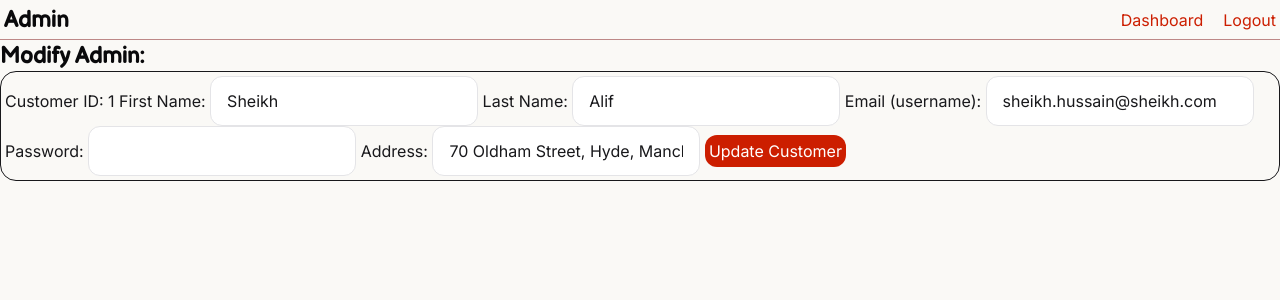
After one commit to Sheikh-H/CS50-Final-Project-Ecommerce-Store, a Flask app: page /modify_customer in a window 1280 px wide. The commit adds this page. Shown: the top 300 px of the page. Run offline with Flask 3, Linux system fonts and the light colour scheme; a user stored in the database is signed in; data comes from the database, SQL or seed files in the repository; both versions use the stored data as it was after the commit; style sheets or scripts are compiled from the project's sources.

Commit message:
customer update function complete

```diff
--- a/app.py
+++ b/app.py
@@ -93,6 +93,8 @@ def add_admin():
 def modify_admins():
     message = ""
     title = "Modify Admin"
+    if session["admin_role"] != "owner":
+        message = "Restricted Access"
     admins = existing_admins()
     if request.method == "POST":
         admin_id = request.form.get("admin_id")
@@ -102,6 +104,30 @@ def modify_admins():
         success, message = update_admin(admin_id, name, role, password)
     return render_template(
         "pages/admin/modify_admin.html", title=title, admins=admins, message=message
+    )
+
+
+@app.route("/modify_customer", methods=["GET", "POST"])
+@admin_required
+def modify_customers():
+    message = ""
+    title = "Modify customers"
+    success, customers = existing_customers()
+    if request.method == "POST":
+        user_id = request.form.get("user_id")
+        fname = request.form.get("firstname").strip().title()
+        sname = request.form.get("surname").strip().title()
+        email = request.form.get("email").strip()
+        password = request.form.get("password", "").strip()
+        address = request.form.get("address").strip()
+        success, message = update_customer(
+            user_id, fname, sname, email, password, address
+        )
+    return render_template(
+        "pages/admin/modify_customers.html",
+        title=title,
+        customers=customers,
+        message=message,
     )
 
 
--- a/helpers.py
+++ b/helpers.py
@@ -24,10 +24,62 @@ def date_time():
     return now
 
 
+def update_customer(user_id, fname, sname, email, password, address):
+    connection = connect_db()
+    cursor = connection.cursor()
+    try:
+        hashed_password = argon2.PasswordHasher().hash(password)
+        if password != "":
+            cursor.execute(
+                """UPDATE users SET firstname = ?, surname = ?, email = ?, password = ?, address = ? WHERE user_id = ?;""",
+                (
+                    fname,
+                    sname,
+                    email,
+                    hashed_password,
+                    address,
+                    user_id,
+                ),
+            )
+            connection.commit()
+        else:
+            cursor.execute(
+                """UPDATE users SET firstname = ?, surname = ?, email = ?, address = ? WHERE user_id = ?;""",
+                (
+                    fname,
+                    sname,
+                    email,
+                    address,
+                    user_id,
+                ),
+            )
+            connection.commit()
+        return True, "Customer Details Updated!"
+    except Exception as e:
+        print(e)
+        return False, "Unable to moify customer details"
+    finally:
+        connection.close()
+
+
+def existing_customers():
+    connection = connect_db()
+    cursor = connection.cursor()
+    try:
+        cursor.execute("""SELECT * FROM users;""")
+        customers = cursor.fetchall()
+        return True, customers
+    except Exception as e:
+        print(e)
+        return False, "Unable to retrieve data"
+    finally:
+        connection.close()
+
+
 def update_admin(admin_id, name, role, password):
     connection = connect_db()
     cursor = connection.cursor()
-    if role not in ["owner", "admin", "manager"]:
+    if role not in ["owner", "admin"]:
         return False, "Please enter correct role"
     try:
         if password != "":
--- a/templates/pages/admin/dashboard.html
+++ b/templates/pages/admin/dashboard.html
@@ -18,7 +18,7 @@
       <p>Login as Owner</p>
       {% endif %}
       <h4>Manage Customers:</h4>
-      <p><a href=" # ">Modify Customer</a></p>
+      <p><a href=" {{url_for('modify_customers')}} ">Modify Customer</a></p>
     </div>
   </div>
 </section>
--- a/templates/pages/admin/modify_admin.html
+++ b/templates/pages/admin/modify_admin.html
@@ -5,12 +5,13 @@
     <p>{{message}}</p>
     {% endif %}
   </div>
+  {% if session['admin_role'] == 'owner' %}
   <div>
     <h3>Modify Admin:</h3>
     {% for admin in admins %}
     <div class="flex gap-10 rounded-2xl border p-1">
       <form action="/modify_admins" method="post">
-        <label for="admin_id">Admin ID: {{admin['admin_id']}} </label>
+        <label for="admin_id">Admin ID: {{ admin['admin_id'] }} </label>
         <input type="hiden" name="admin_id" value="{{ admin['admin_id'] }}" />
 
         <label for="name">Admin Name:</label>
@@ -34,5 +35,6 @@
     </div>
     {% endfor %}
   </div>
+  {% endif %}
 </section>
 {% endblock %}
--- /dev/null
+++ b/templates/pages/admin/modify_customers.html
@@ -0,0 +1,37 @@
+{% extends 'layout.html' %} {% block content %}
+<section>
+  <div>
+    {% if message %}
+    <p>{{message}}</p>
+    {% endif %}
+  </div>
+  <div>
+    <h3>Modify Admin:</h3>
+    {% for customer in customers %}
+    <div class="flex gap-10 rounded-2xl border p-1">
+      <form action="/modify_customer" method="post">
+        <label>Customer ID: {{ customer['user_id'] }}</label>
+        <input name="user_id" type="hidden" value="{{customer['user_id']}}" />
+
+        <label>First Name:</label>
+        <input name="firstname" type="text" value="{{customer['firstname']}}" />
+
+        <label>Last Name:</label>
+        <input name="surname" type="text" value="{{customer['surname']}}" />
+
+        <label>Email (username):</label>
+        <input name="email" type="email" value="{{customer['email']}}" />
+
+        <label>Password:</label>
+        <input name="password" type="password" />
+
+        <label>Address:</label>
+        <input name="address" type="text" value="{{customer['address']}}" />
+
+        <button class="pbutton p-1" type="submit">Update Customer</button>
+      </form>
+    </div>
+    {% endfor %}
+  </div>
+</section>
+{% endblock %}
```
Also changed, not shown: instance/shop.db.
